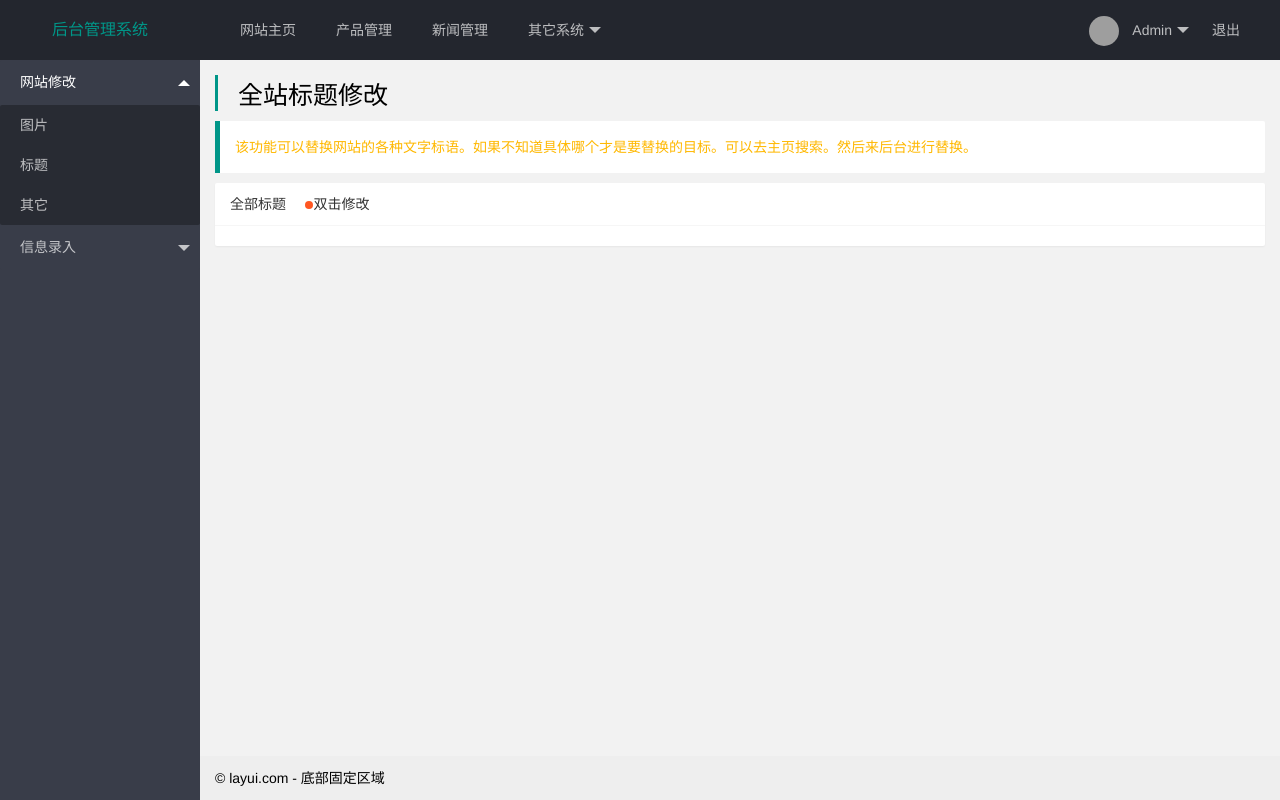
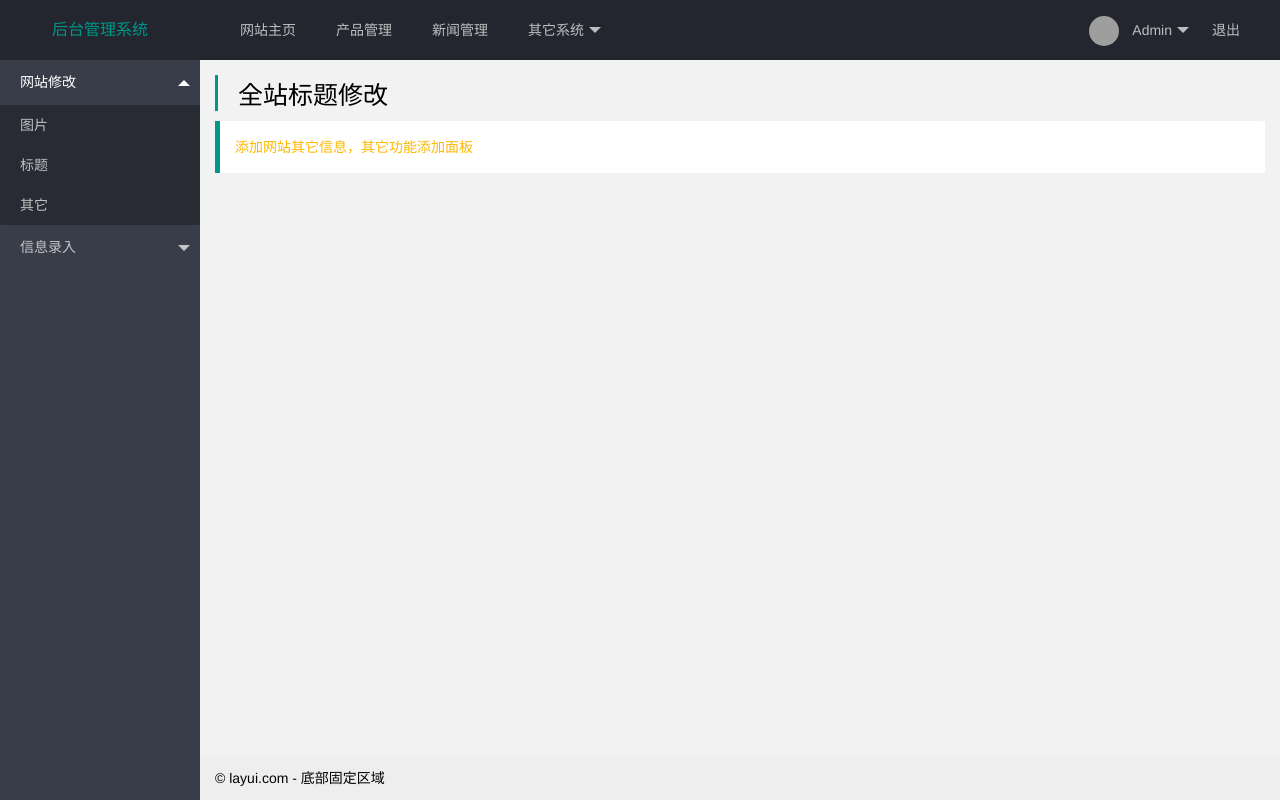
Before and after one commit to leizhu900516/PyLayuiCMS, a Flask app: template templates/back_end/other.html in a window 1280 px wide. Run offline with Flask 2, Linux system fonts and the light colour scheme; the template is opened without the code that fills it, so the values that code supplies are empty; grey boxes are pictures that could not be loaded.

Commit message:
daily update

```diff
--- a/static/css/back_end.css
+++ b/static/css/back_end.css
@@ -19,3 +19,19 @@
 #uploadimgsrc{max-height: 200px;max-width: 200px;}
 /* 产品或者新闻发布 */
 .chc-recomment{color: #FFB800!important;}
+
+/*其它*/
+.add-other-div{
+    height: 120px;
+    cursor: pointer;
+    line-height: 120px;
+    -webkit-box-shadow: 2px 2px 6px #ddd;
+    box-shadow: 2px 2px 6px #ddd;
+    -webkit-border-radius: 5px;
+    -moz-border-radius: 5px;
+    border-radius: 5px;
+        background-color: #fff;
+    text-align: center;
+    font-size: 25px;
+}
+.add-other-div h3{color: #666;font-weight: bold;}
--- a/templates/back_end/other.html
+++ b/templates/back_end/other.html
@@ -6,53 +6,13 @@
         <div class="layui-col-md12 layui-col-xs12">
             <h3 class="chc-one-title">全站标题修改</h3>
             <blockquote class="layui-elem-quote" style="    background-color: #fff;color: #FFB800">
-                该功能可以替换网站的各种文字标语。如果不知道具体哪个才是要替换的目标。可以去主页搜索。然后来后台进行替换。
+                添加网站其它信息，其它功能添加面板
             </blockquote>
         </div>
-        <div class="layui-col-xs12 layui-col-md12 ">
-             <div class="layui-row layui-col-space10">
-                 <div class="layui-col-xs12">
-                    <div class="layui-card">
-                      <div class="layui-card-header">全部标题 &nbsp;&nbsp;&nbsp;&nbsp;<span class="layui-badge-dot"></span>双击修改</div>
-                      <div class="layui-card-body">
-                            <table class="layui-table" lay-data="{url:'/api/text', id:'test3',page: true,limit: 100}" lay-filter="test3">
-                              <thead>
-                                <tr>
-                                  <th lay-data="{field:'id', width:'10%'}">ID</th>
-                                  <th lay-data="{field:'title', width:'70%' ,edit: 'text'}">标题</th>
-                                  <th lay-data="{field:'addtimes', width:'20%',sort: true}">时间</th>
-                                </tr>
-                              </thead>
-                            </table>
-                      </div>
-                    </div>
-                 </div>
-
-             </div>
-        </div>
-
     </div>
 {%endblock%}
 
  {% block customjs%}
-    //监听单元格编辑
-  table.on('edit(test3)', function(obj){
-    var value = obj.value //得到修改后的值
-    ,data = obj.data //得到所在行所有键值
-    ,field = obj.field; //得到字段
-    //layer.msg('[ID: '+ data.id +'] ' + field + ' 字段更改为：'+ value);
-    $.ajax({
-        url:"/api/text",
-        type:"post",
-        data:{id:data.id,text:value},
-        dataType:"json",
-        success:function(result){
-            layer.msg(result.msg,{time:2000});
-            setTimeout(function(){
-                window.location.reload();
-            },2000)
-            }
 
-        })
-  });
+
 {% endblock%}
```
